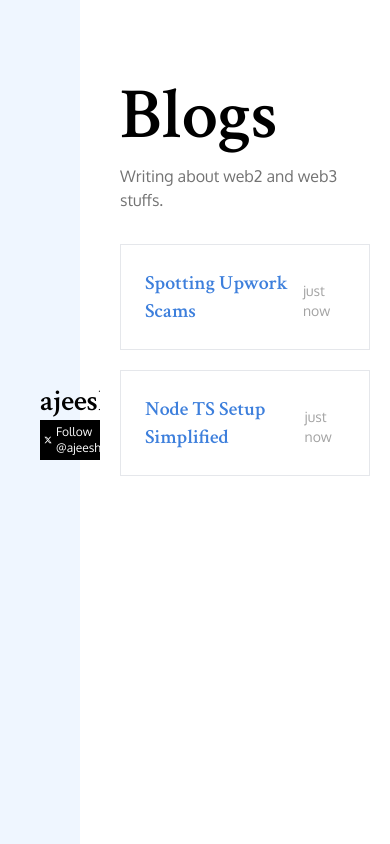
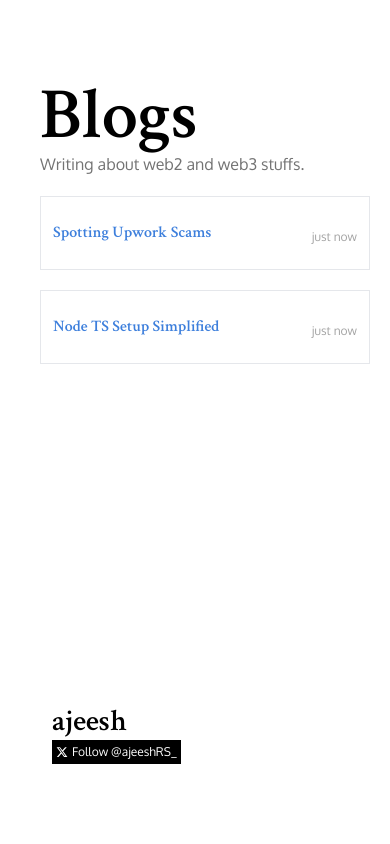
Before and after one commit to ajeeshRS/personal-blog, a React (Vite) app: page / in a window 390 px wide. Built offline with nearby package versions, Linux system fonts and the light colour scheme.

Commit message:
fix mobile responsiveness

```diff
--- a/src/App.tsx
+++ b/src/App.tsx
@@ -23,8 +23,7 @@ function App() {
   const blogs: Blog[] = [
     {
       _id: "2",
-      title:
-        "Spotting Upwork Scams",
+      title: "Spotting Upwork Scams",
       blogContent: `
                     <p><strong>TL;DR:</strong> I received a "test project" via Upwork that contained obfuscated malicious code. I caught it early, didn't run it, and safely cleaned up my system. Here's how I handled it and how you can protect yourself too.</p>
 
@@ -81,8 +80,7 @@ function App() {
     },
     {
       _id: "1",
-      title:
-        "Node TS Setup Simplified",
+      title: "Node TS Setup Simplified",
       blogContent: `
     <p>Setting up a Node.js app with TypeScript had always been a repetitive task for me. Every time I started a new project, I found myself doing the same steps—configuring <code>tsconfig.json</code>, setting up <code>nodemon</code> or <code>ts-node-dev</code> for live reload, and managing folder structure.</p>
     <p>To save time, I decided to build a simple NPM package called <strong><code>add-node-ts</code></strong> that could automate this setup. With a single command, it bootstraps a ready-to-go Node.js project with TypeScript, complete with live restart on code changes.</p>
@@ -122,20 +120,21 @@ function App() {
   return (
     <>
       <div className="flex items-start space-x-5 h-[100vh]">
-        <aside className="w-[20vw] px-10 h-[100vh] flex items-center bg-blue-50">
+        <aside className="w-[fit] px-16 h-[100vh] md:flex hidden items-center bg-blue-50 ">
           <div className="h-full flex flex-col justify-center">
             <motion.h3 className="font-semibold font-crimson text-3xl text-black flex items-center space-x-2">
               <span>ajeesh</span>
             </motion.h3>
             <Link to={"https://x.com/ajeeshRS_"}>
-              <div className="bg-black text-white w-fit flex items-center space-x-1 text-xs font-oxygen font-medium p-1">
+              <div className="bg-black text-white text-nowrap w-fit flex items-center space-x-1 text-xs font-oxygen font-medium p-1">
                 <FaXTwitter className="w-3 h-3" />
                 <span className="">Follow @ajeeshRS_</span>
               </div>
             </Link>
           </div>
         </aside>
-        <div className="w-full flex flex-col items-start py-20 space-y-3 md:px-20 max-w-4xl px-5 bg-white h-[100vh] overflow-y-scroll">
+        <div className="w-full flex flex-col items-start justify-between py-20 space-y-3 md:px-20 max-w-4xl px-5 bg-white h-[100vh] overflow-y-scroll">
+          <div className="flex w-full flex-col items-start">
             <motion.h3 className="font-semibold font-crimson text-7xl text-black flex items-center space-x-2">
               <span>Blogs</span>
             </motion.h3>
@@ -158,6 +157,21 @@ function App() {
               </div>
             </motion.div>
           </div>
+
+          <div className="w-full px-3  md:hidden flex items-center ">
+            <div className="h-full flex flex-col justify-center">
+              <motion.h3 className="font-semibold font-crimson text-3xl text-black flex items-center space-x-2">
+                <span>ajeesh</span>
+              </motion.h3>
+              <Link to={"https://x.com/ajeeshRS_"}>
+                <div className="bg-black text-white w-fit flex items-center space-x-1 text-xs font-oxygen font-medium p-1">
+                  <FaXTwitter className="w-3 h-3" />
+                  <span className="">Follow @ajeeshRS_</span>
+                </div>
+              </Link>
+            </div>
+          </div>
+        </div>
         {/* <Footer /> */}
       </div>
     </>
--- a/src/components/BlogCard.tsx
+++ b/src/components/BlogCard.tsx
@@ -15,13 +15,13 @@ function BlogCard({ blog }: Props) {
       animate={{ y: 0, opacity: 1 }}
       transition={{ duration: 0.4, ease: "backIn" }}
       onClick={() => navigate(`/${blog?._id}`, { state: { blog } })}
-      className="w-full flex items-center justify-between border p-6 space-y-2 cursor-pointer hover:bg-neutral-50"
+      className="w-full flex items-center justify-between border md:p-6 py-6 px-3 space-y-2 cursor-pointer hover:bg-neutral-50"
     >
 
-      <p className="font-crimson text-xl font-semibold text-[#3D7FDC]">
+      <p className="font-crimson md:text-xl text-base font-semibold text-[#3D7FDC]">
         {blog?.title}
       </p>
-       <p className="text-sm text-neutral-400 font-oxygen ">
+       <p className="md:text-sm text-xs text-neutral-400 font-oxygen ">
           {timeAgo(blog?.createdAt as string)}
         </p>
 
```
Lines whose indentation alone changed are shown as unchanged.
